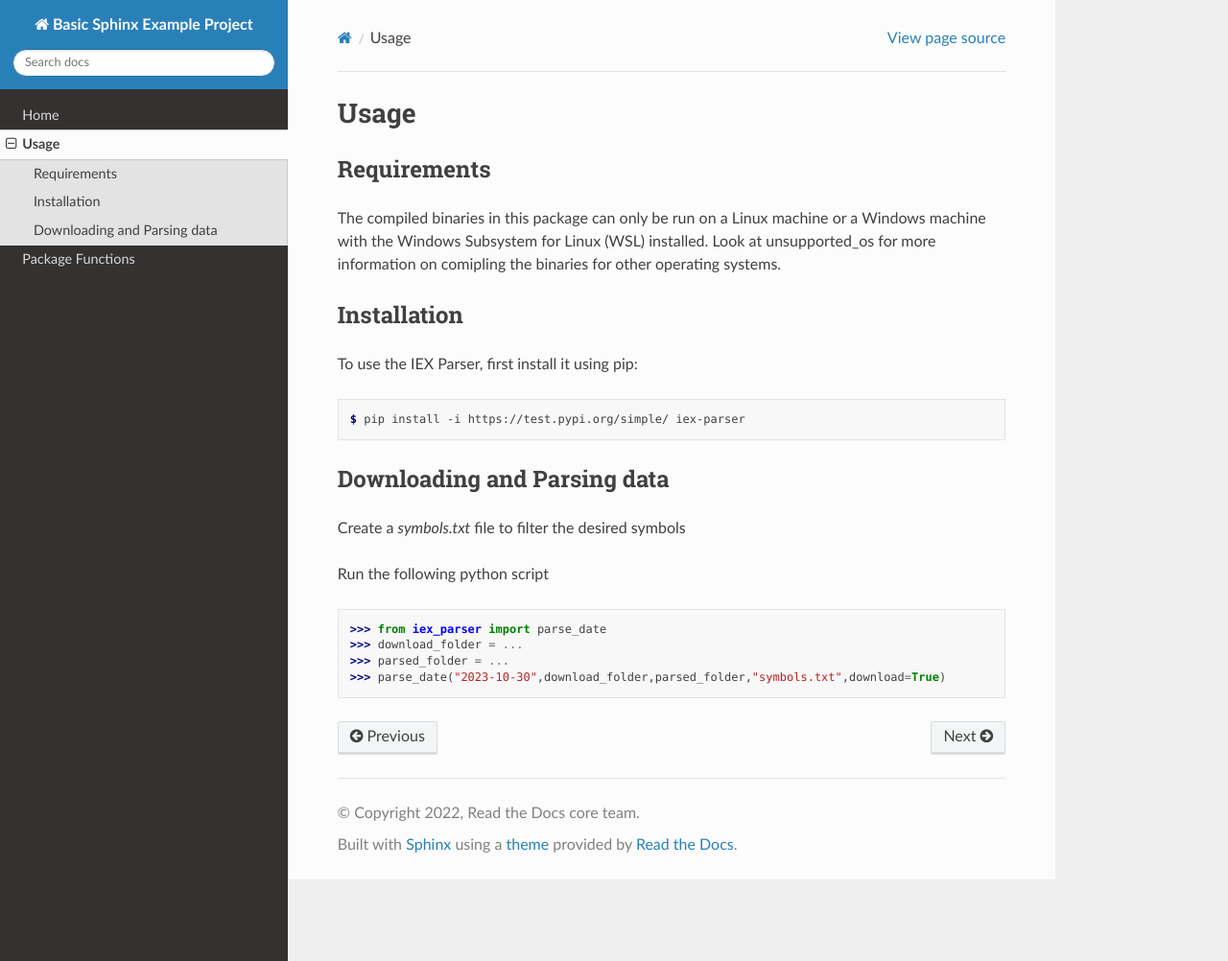
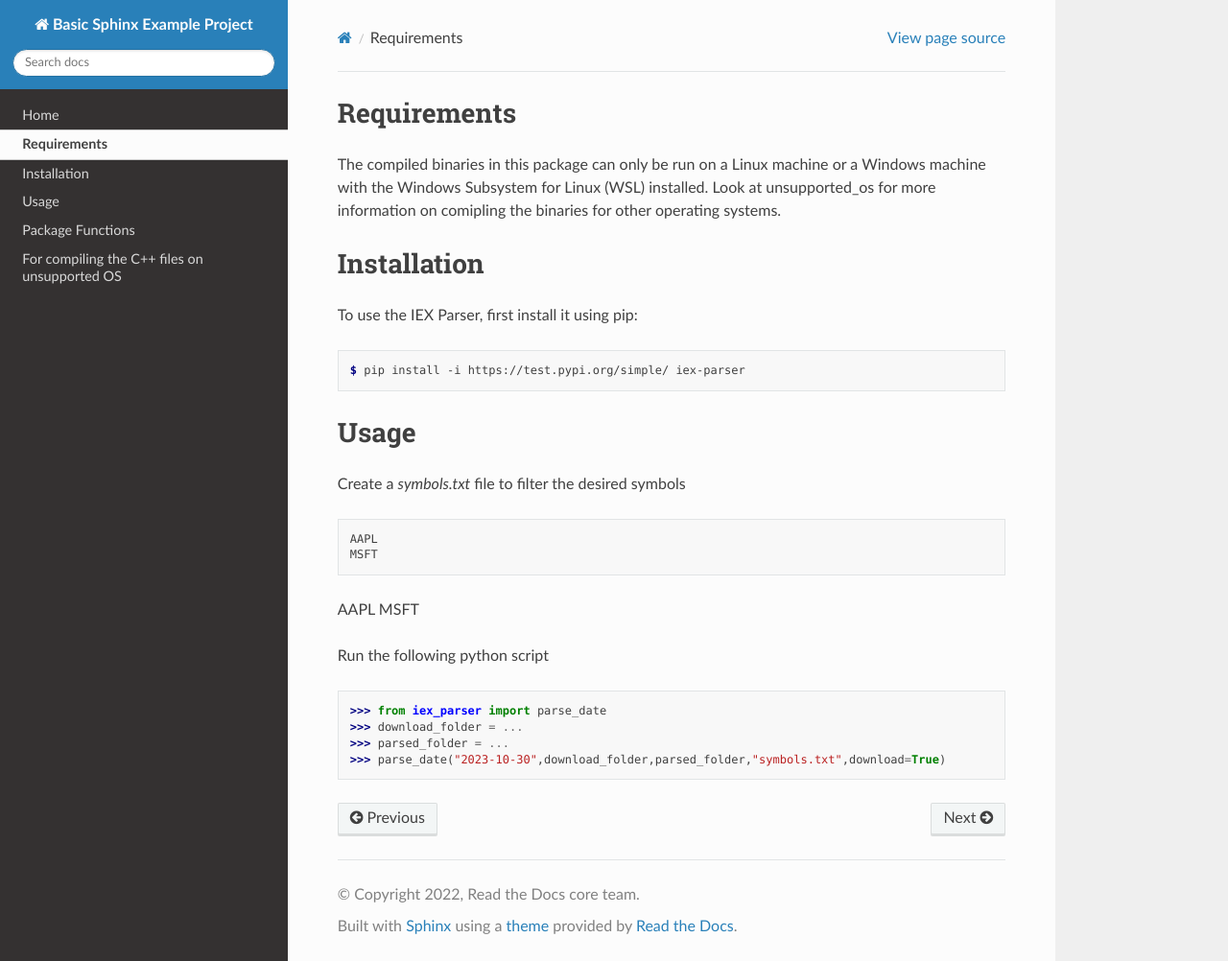
Before and after one commit to Sai271828/iex-parser, a Sphinx documentation site: the page built from docs/usage.rst, in a window 1280 px wide and 1002 px high. Shown: the whole window at 96% size. Built offline with Sphinx 7.4.7 and the Read the Docs theme 2.0.0, drawn with Linux system fonts in a browser that asks for light colours.

Commit message:
docs: Add unsupported_os section to index.rst and usage.rst

```diff
--- a/docs/index.rst
+++ b/docs/index.rst
@@ -8,6 +8,7 @@ Contents
    Home <self>
    usage
    functions
+   unsupported_os
 
 
 IEX Parser Documentation
--- /dev/null
+++ b/docs/symbols.txt
@@ -0,0 +1,2 @@
+AAPL
+MSFT
--- a/docs/usage.rst
+++ b/docs/usage.rst
@@ -1,6 +1,3 @@
-Usage
-=====
-
 .. _requirements:
 
 Requirements
@@ -19,17 +16,20 @@ To use the IEX Parser, first install it using pip:
 
    $ pip install -i https://test.pypi.org/simple/ iex-parser
 
-.. _download_and_parse:
+.. _usage:
 
-Downloading and Parsing data
+Usage
 ----------------
 
 Create a `symbols.txt` file to filter the desired symbols
 
-.. code-block:: text
+.. code-block:: bash
+
    AAPL
    MSFT
 
+
+.. include:: symbols.txt
 
 Run the following python script
 
```
Also changed, not shown: other parts of docs/index.rst (+1 -2 lines).
